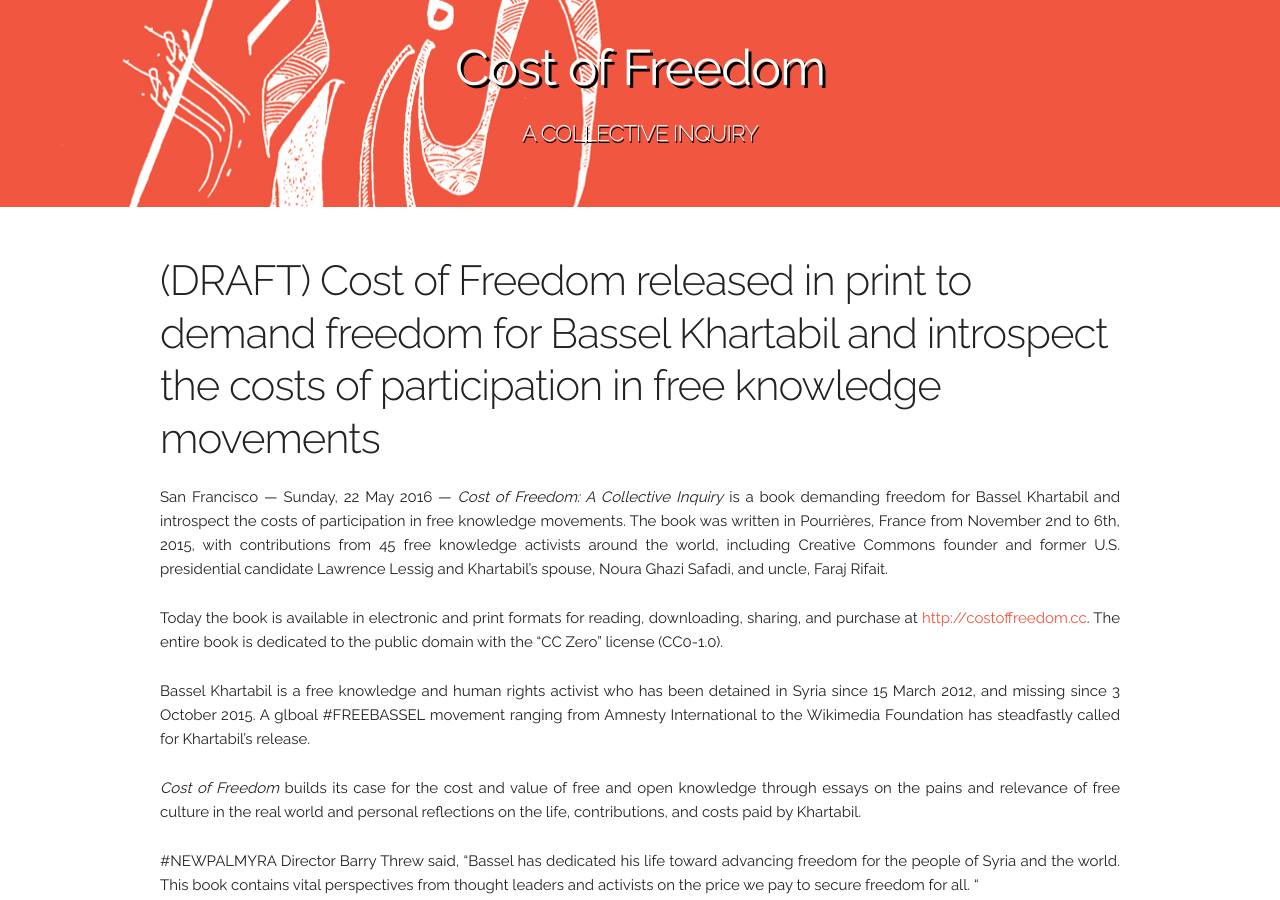
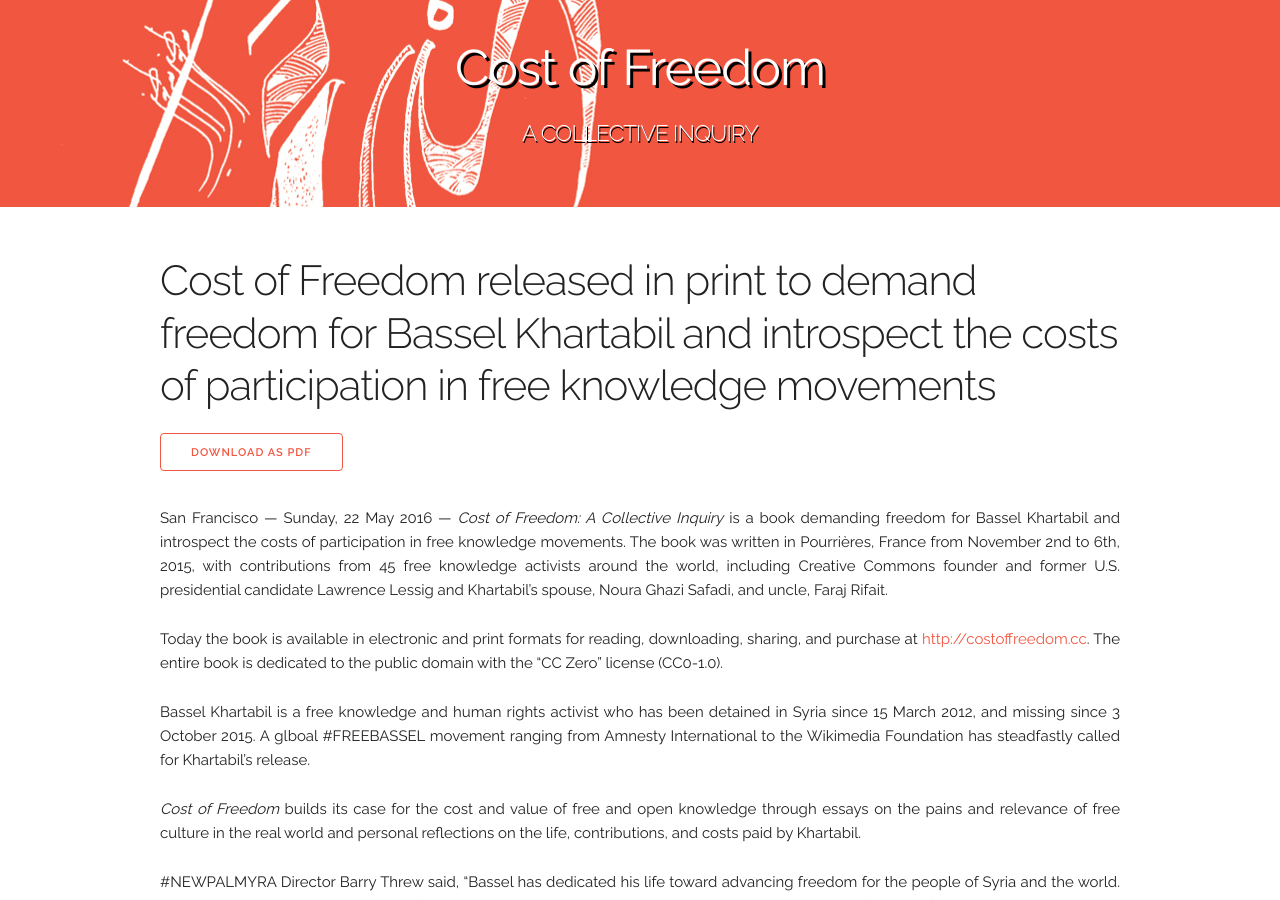
Before and after one commit to costoffreedom/costoffreedom.cc, a Jekyll site: the page built from _posts/2016-05-19-birthday-release.md, in a window 1280 px wide and 900 px high. Built offline with Jekyll 4.4.1, drawn with Linux system fonts in a browser that asks for light colours.

Commit message:
bassel birthday press release is live

```diff
--- a/_posts/2016-05-22-birthday-release.md
+++ b/_posts/2016-05-19-birthday-release.md
@@ -1,7 +1,9 @@
 ---
-title: (DRAFT) Cost of Freedom released in print to demand freedom for Bassel Khartabil and introspect the costs of participation in free knowledge movements
+title: Cost of Freedom released in print to demand freedom for Bassel Khartabil and introspect the costs of participation in free knowledge movements
 layout: page
 ---
+
+<a class="button button-download no-print" href="javascript:if(window.print)window.print()">Download as PDF</a>
 
 San Francisco — Sunday, 22 May 2016 — *Cost of Freedom: A Collective Inquiry* is a book demanding freedom for Bassel Khartabil and introspect the costs of participation in free knowledge movements. The book was written in Pourrières, France from November 2nd to 6th, 2015, with contributions from 45 free knowledge activists around the world, including Creative Commons founder and former U.S. presidential candidate Lawrence Lessig and Khartabil's spouse, Noura Ghazi Safadi, and uncle, Faraj Rifait.
 
```
